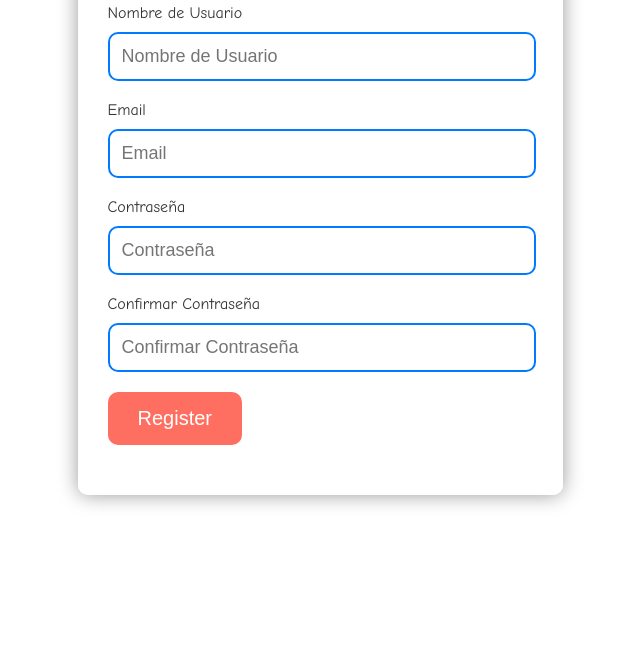
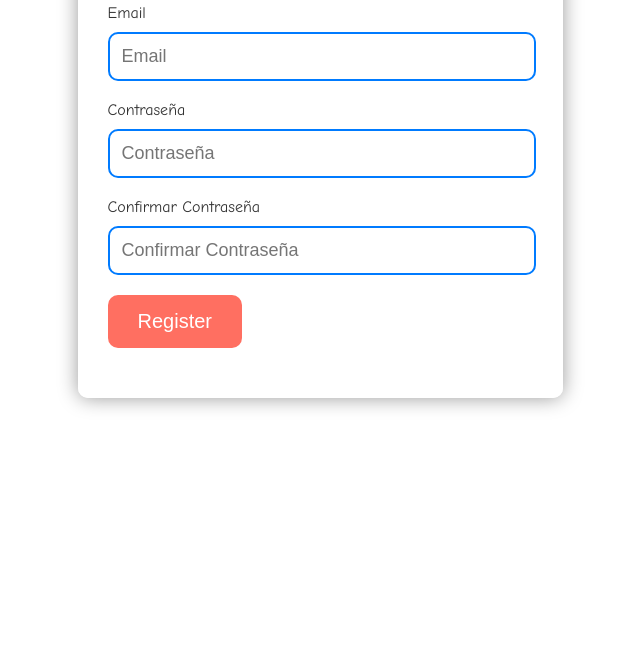
Before and after one commit to juanurman/Codo-a-codo, a plain HTML site: page Html/Login/Registro/registro.html in a window 1280 px wide. Shown: the part 131-800 px from the top of the page, without its empty margins (320-960 px from the left). Drawn offline with Linux system fonts and the light colour scheme.

Commit message:
Update registro.html
eliminacion del username

```diff
--- a/Html/Login/Registro/registro.html
+++ b/Html/Login/Registro/registro.html
@@ -8,10 +8,6 @@
   <div class="container">
     <h1>Registro de Usuario</h1>
     <form action="/register" method="post">
-      <div class="form-group">
-        <label for="username">Nombre de Usuario</label>
-        <input type="text" name="username" id="username" placeholder="Nombre de Usuario">
-      </div>
       <div class="form-group">
         <label for="email">Email</label>
         <input type="email" name="email" id="email" placeholder="Email">
```
